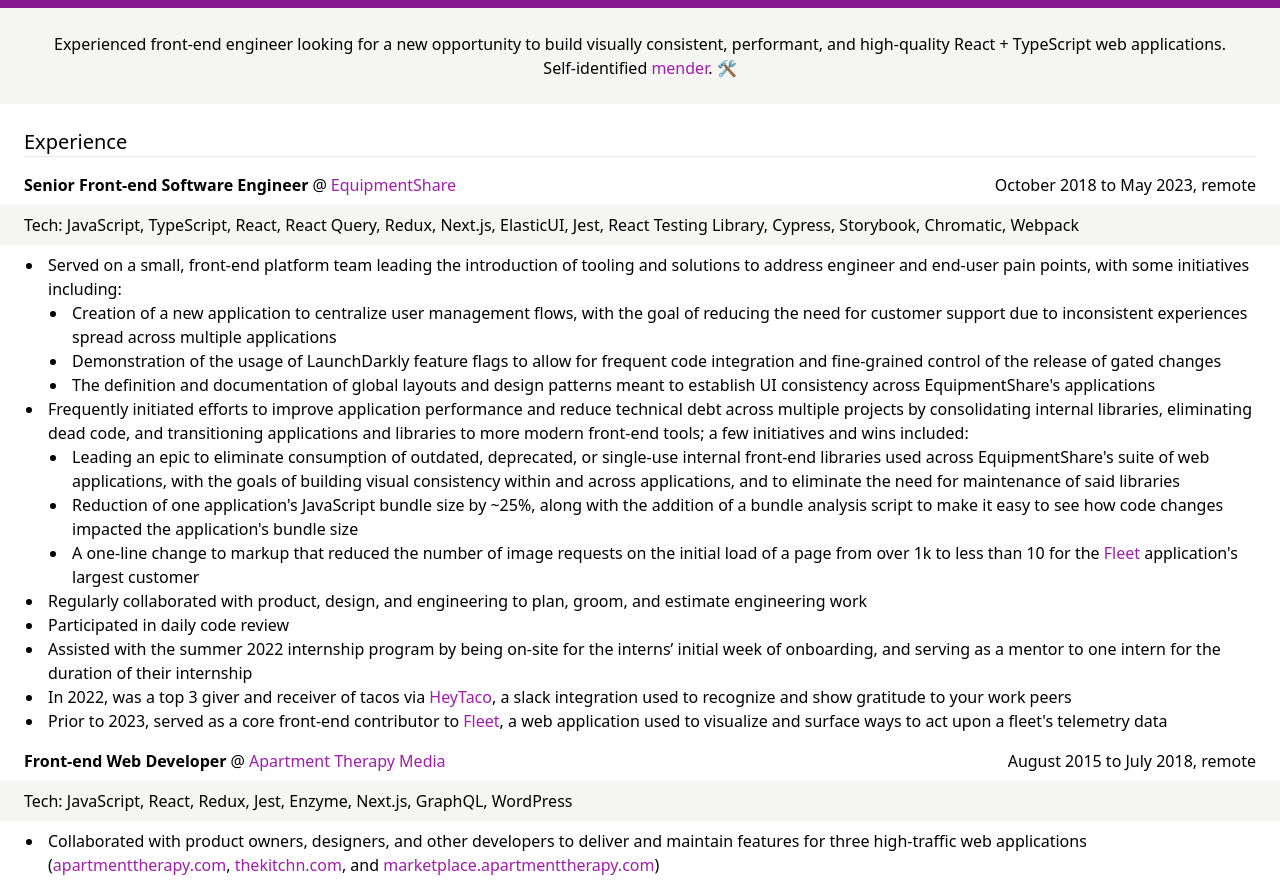
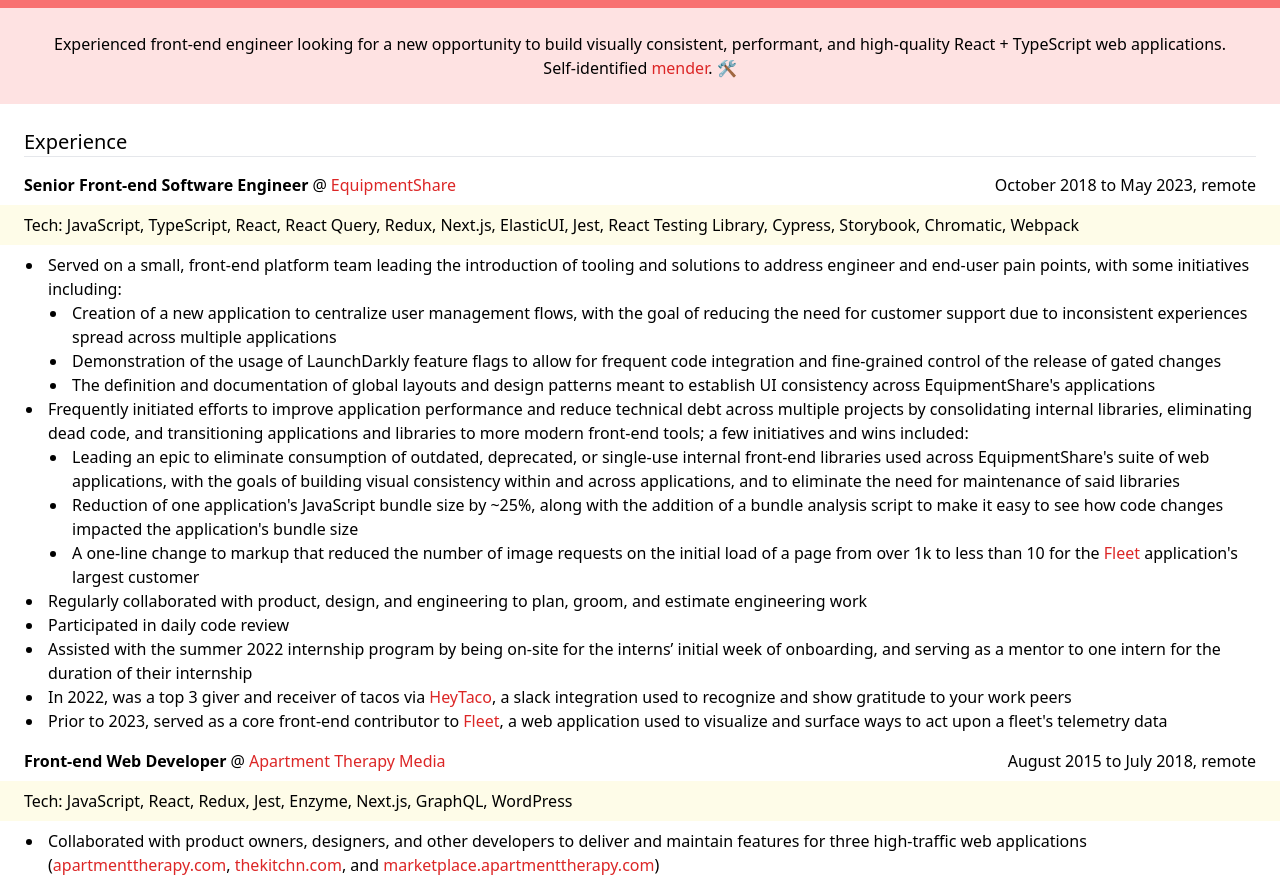
Before and after one commit to rachelhathaway/resume, an Astro site: page / in a window 1280 px wide. Shown: the part 88-970 px from the top of the page. Built offline with nearby package versions, Linux system fonts and the light colour scheme; Astro itself is replaced by a stand-in of ours.

Commit message:
change up the colors

```diff
--- a/src/components/Job.astro
+++ b/src/components/Job.astro
@@ -7,14 +7,14 @@
     <h3>
       <strong>{title}</strong><span class="invisible sm:visible sm:px-1">@</span
       ><a
-        class="text-fuchsia-700 block sm:inline"
+        class="text-red-600 block sm:inline"
         href={company.link}
         target="_blank">{company.name}</a
       >
     </h3>
     <div>{term}<span>, {location}</span></div>
   </header>
-  <aside class="bg-stone-100 px-6 py-2 my-2 -mx-6">
+  <aside class="bg-yellow-50 px-6 py-2 my-2 -mx-6">
     Tech: {tech.join(", ")}
   </aside>
   <slot />
--- a/src/components/Mentorship.astro
+++ b/src/components/Mentorship.astro
@@ -8,7 +8,7 @@
       <strong>{title}</strong>
     </h3>
     <div>
-      <a class="text-fuchsia-700" href={organization.link} target="_blank"
+      <a class="text-red-600" href={organization.link} target="_blank"
         >{organization.name}</a
       >
     </div>
--- a/src/pages/index.astro
+++ b/src/pages/index.astro
@@ -24,7 +24,7 @@
   </head>
   <body>
     <header
-      class="bg-fuchsia-800 sm:flex sm:items-end sm:justify-between p-6 text-stone-50"
+      class="bg-red-400 sm:flex sm:items-end sm:justify-between p-6 text-stone-50"
     >
       <h1>
         <a href="https://www.linkedin.com/in/hathawayrachel" target="_blank">
@@ -40,10 +40,10 @@
     </header>
     <main class="px-6">
       <section>
-        <article class="-mx-6 p-6 bg-stone-100 sm:text-center">
+        <article class="-mx-6 p-6 bg-red-100 sm:text-center">
           <p>
             {summary}<br />Self-identified <a
-              class="text-fuchsia-700"
+              class="text-red-600"
               href="https://dev.to/corgibytes/developer-differences-makers-vs-menders"
               target="_blank">mender</a
             >. 🛠️
@@ -126,7 +126,7 @@
                   A one-line change to markup that reduced the number of image
                   requests on the initial load of a page from over 1k to less
                   than 10 for the <a
-                    class="text-fuchsia-700"
+                    class="text-red-600"
                     href="https://www.equipmentshare.com/digital-solutions/fleet"
                     target="_blank">Fleet</a
                   > application's largest customer
@@ -146,7 +146,7 @@
             <li>
               In 2022, was a top 3 giver and receiver of tacos via
               <a
-                class="text-fuchsia-700"
+                class="text-red-600"
                 href="https://heytaco.com/"
                 target="_blank">HeyTaco</a
               >, a slack integration used to recognize and show gratitude to
@@ -154,7 +154,7 @@
             </li>
             <li>
               Prior to 2023, served as a core front-end contributor to <a
-                class="text-fuchsia-700"
+                class="text-red-600"
                 href="https://www.equipmentshare.com/digital-solutions/fleet"
                 target="_blank">Fleet</a
               >, a web application used to visualize and surface ways to act
@@ -186,15 +186,15 @@
               Collaborated with product owners, designers, and other developers
               to deliver and maintain features for three high-traffic web
               applications (<a
-                class="text-fuchsia-700"
+                class="text-red-600"
                 href="https://apartmenttherapy.com"
                 target="_blank">apartmenttherapy.com</a
               >, <a
-                class="text-fuchsia-700"
+                class="text-red-600"
                 href="https://thekitchn.com"
                 target="_blank">thekitchn.com</a
               >, and <a
-                class="text-fuchsia-700"
+                class="text-red-600"
                 href="https://marketplace.apartmenttherapy.com"
                 target="_blank">marketplace.apartmenttherapy.com</a
               >)
```
